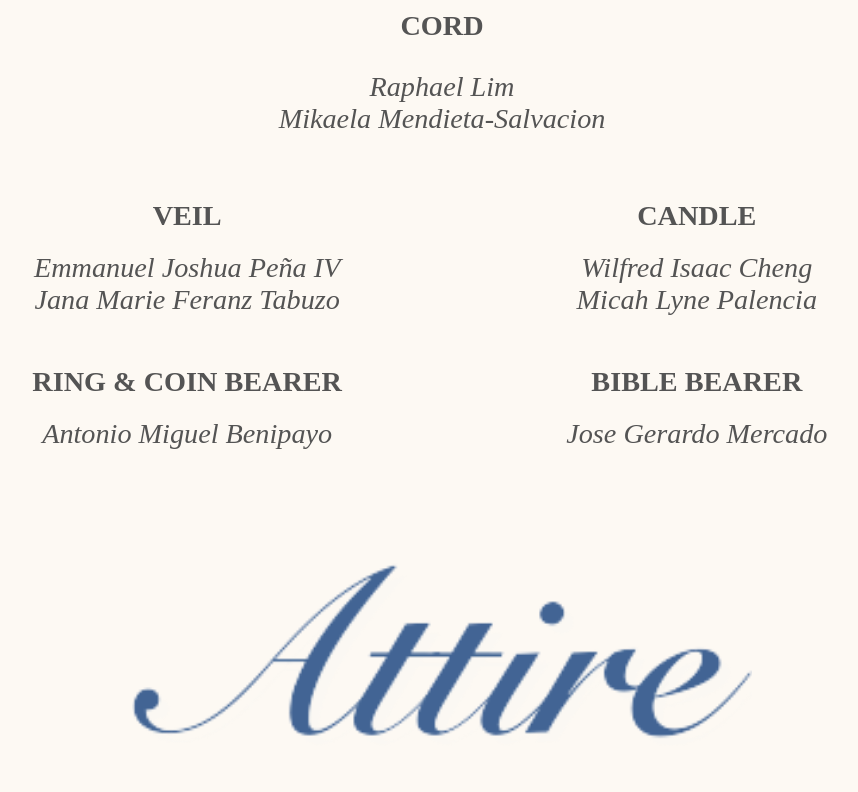
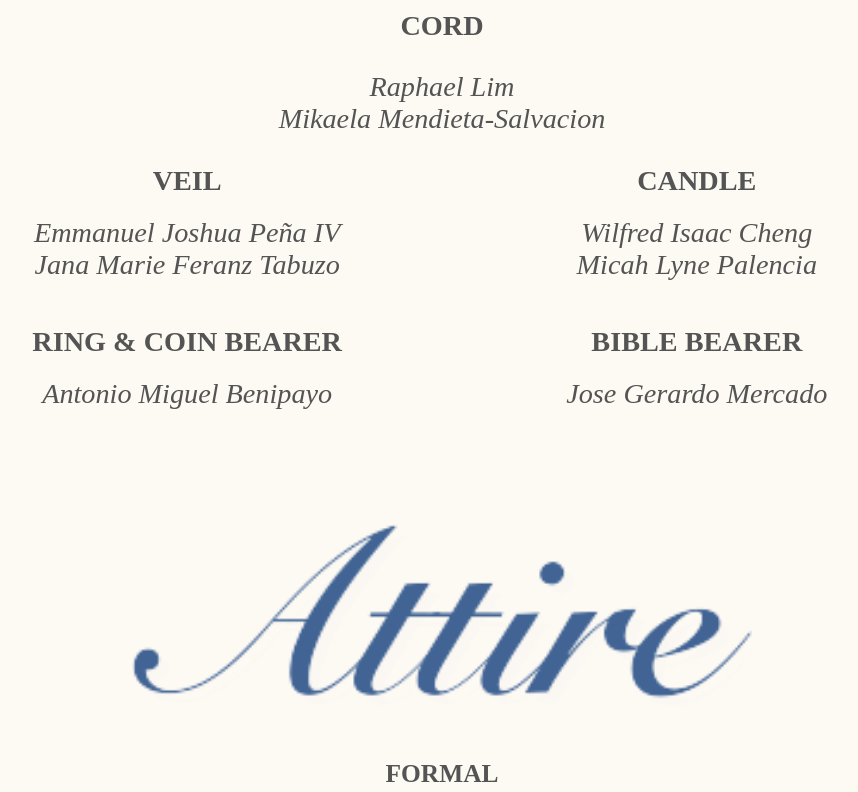
Before and after one commit to Micokoko/roy-and-shawn-wedding-invite, a React (Create React App) app: page / in a window 1280 px wide. Shown: the part 3095-3887 px from the top of the page, without its empty margins (198-1056 px from the left). Built offline with nearby package versions, Linux system fonts and the light colour scheme.

Commit message:
fixed spacing

```diff
--- a/src/App.scss
+++ b/src/App.scss
@@ -325,7 +325,7 @@ body {
   flex-direction: column;
   align-items: center;
   text-align: center;
-  margin-bottom: 20px;
+  margin-bottom: -10px;
 
   h2 {
     margin-top: 10px;
@@ -352,8 +352,6 @@ body {
   grid-template-columns: 1fr 1fr;
   gap: 20px;
   padding: 20px;
-  margin-bottom: px;
-
 
   .column {
     display: flex;
@@ -367,7 +365,7 @@ body {
       margin-bottom: 0px;
       font-style: normal;
       margin-bottom: 15px;
-      margin-top: 30px;
+      margin-top: 25px;
 
     }
 
```
